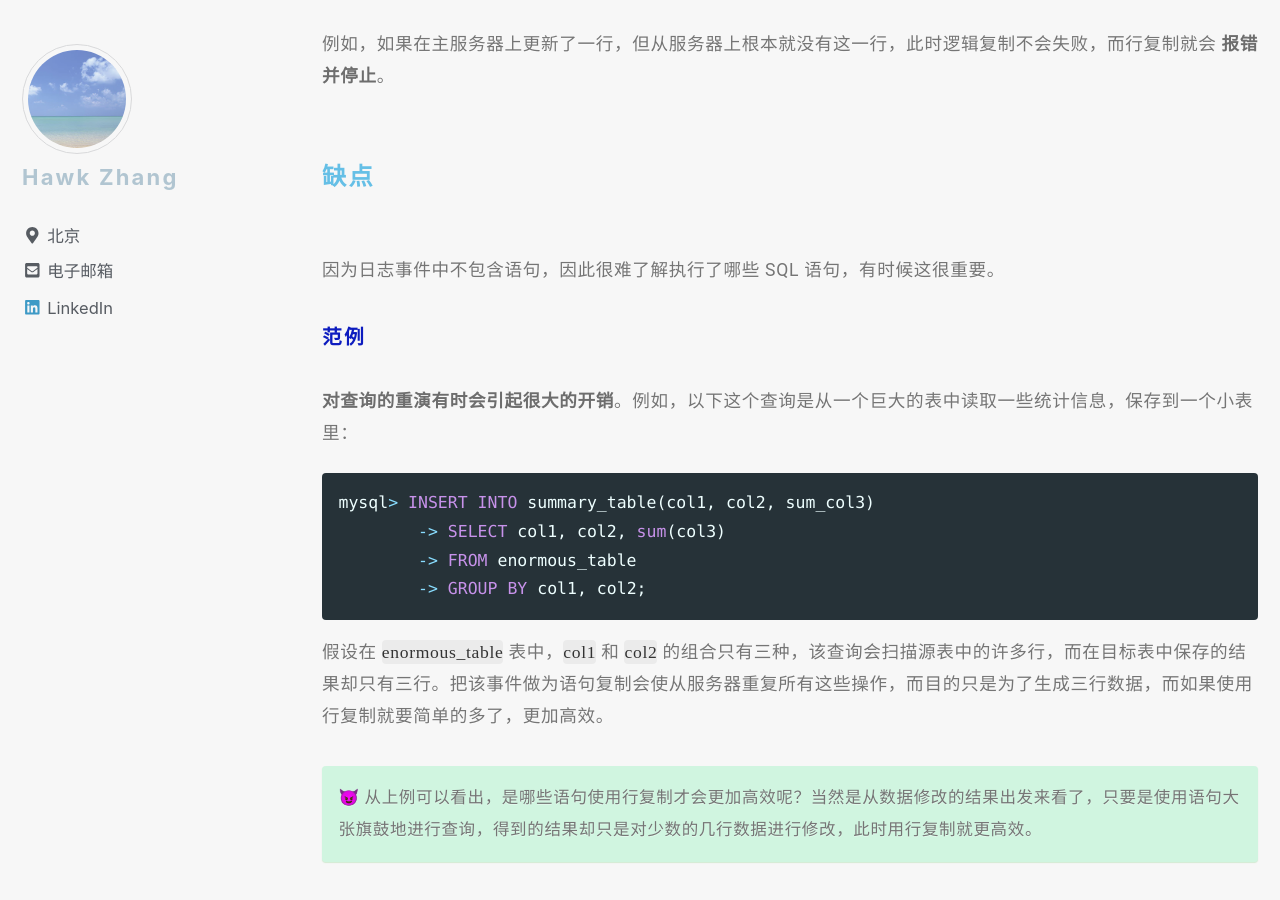
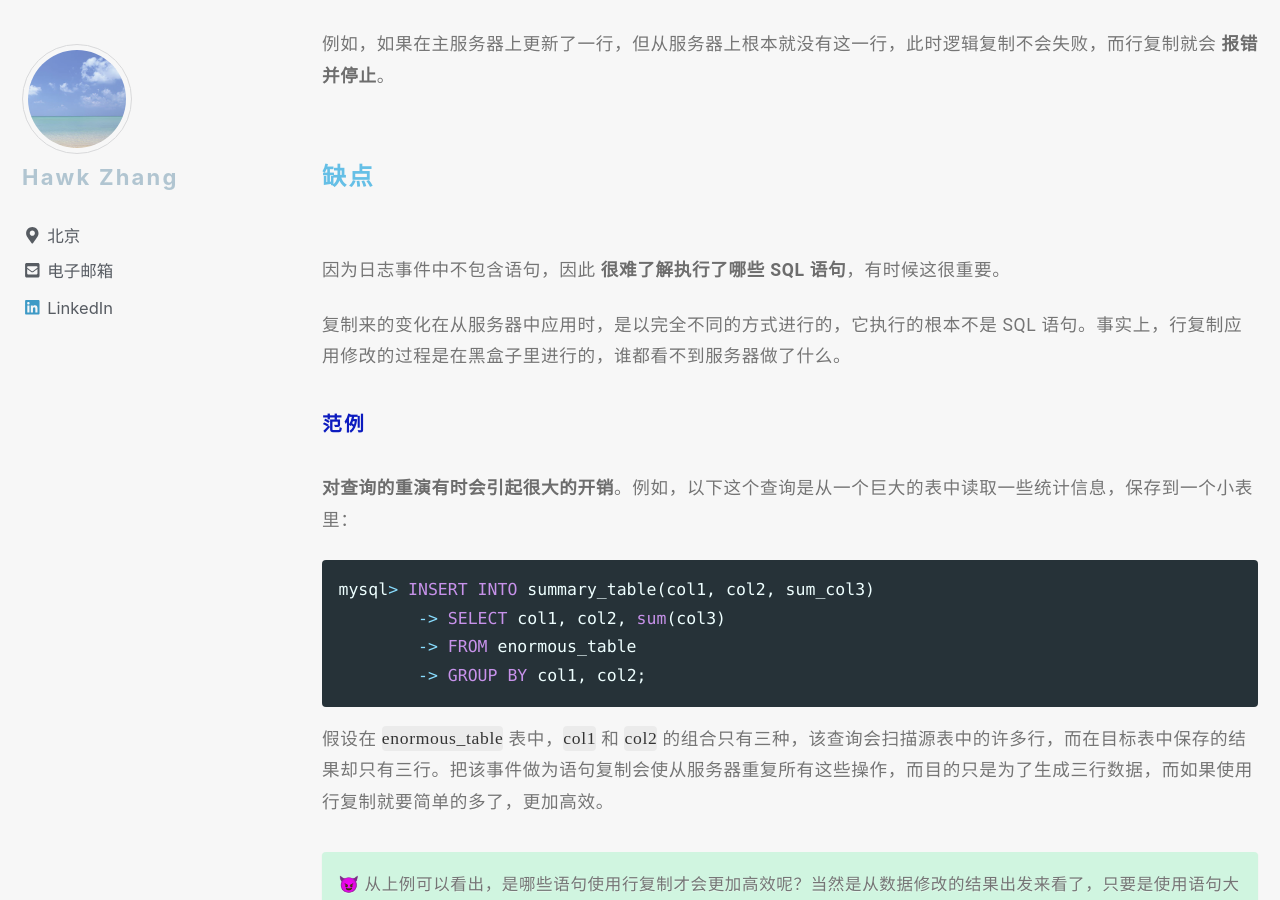
Before and after one commit to narru888/linotes_note, a Jekyll site: the page built from _posts/mysql/2016-03-01-master.slave.md, in a window 1280 px wide and 900 px high, scrolled down 20334 px. Built offline with Jekyll 4.4.1, drawn with Linux system fonts in a browser that asks for light colours; nearby versions of some CDN libraries; a script that is not in the unit is left out; comment, search, counter and statistics services are not loaded.

Commit message:
update on 2018-08-12 10:00:01 CST

```diff
--- a/_posts/mysql/2016-03-01-master.slave.md
+++ b/_posts/mysql/2016-03-01-master.slave.md
@@ -646,9 +646,9 @@ MySQL 5.0 及较早版本只支持逻辑复制。
 
 #### 缺点
 
-因为日志事件中不包含语句，因此很难了解执行了哪些 SQL 语句，有时候这很重要。
+因为日志事件中不包含语句，因此 **很难了解执行了哪些 SQL 语句**，有时候这很重要。
 
-
+复制来的变化在从服务器中应用时，是以完全不同的方式进行的，它执行的根本不是 SQL 语句。事实上，行复制应用修改的过程是在黑盒子里进行的，谁都看不到服务器做了什么。
 
 
 
```
